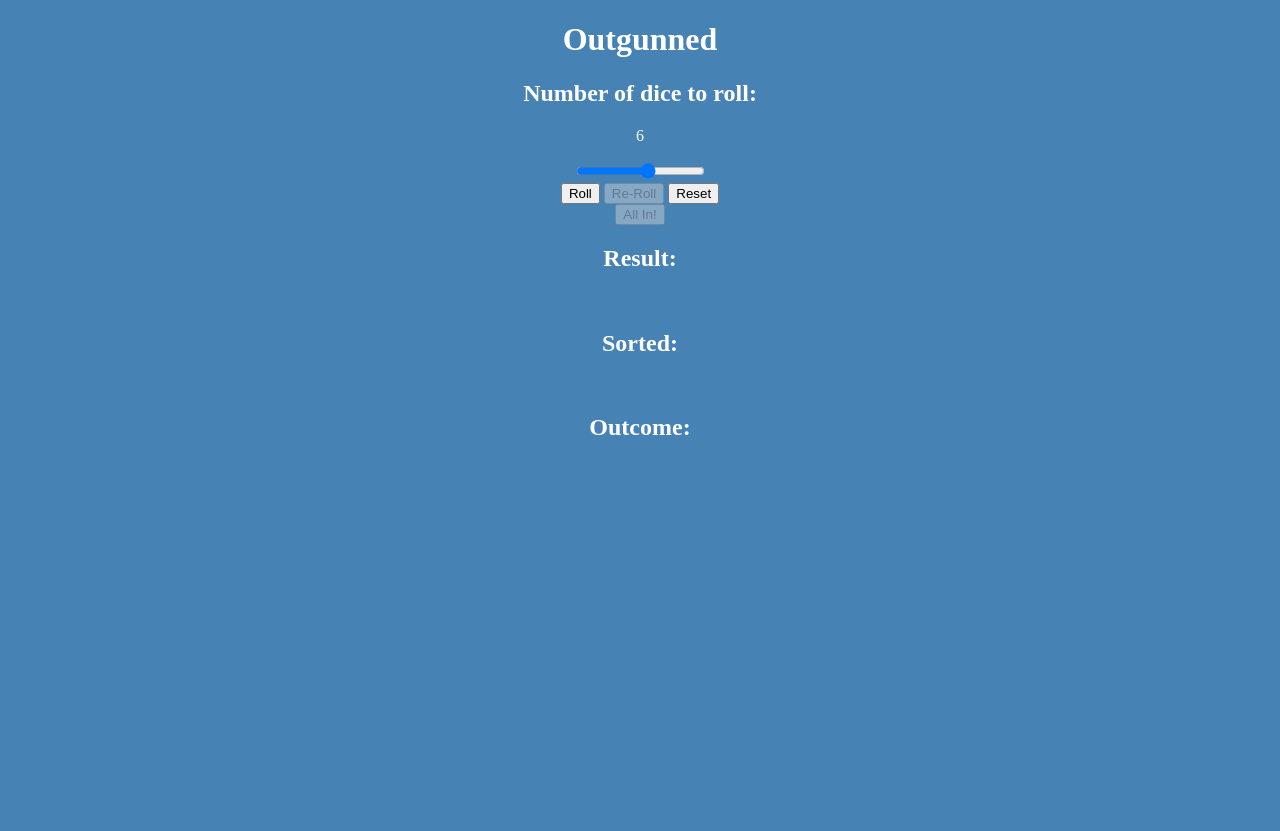
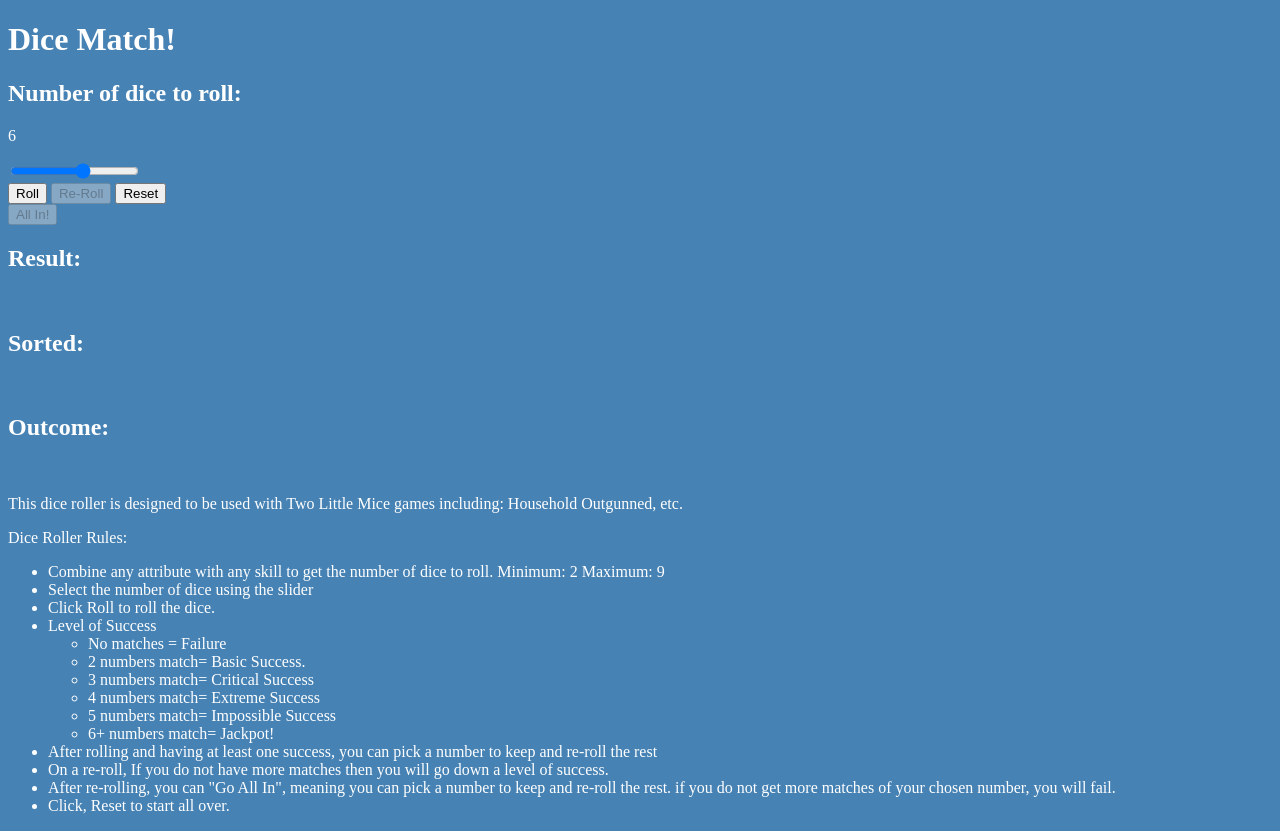
Before and after one commit to QCLectic/OutgunnedJackpot, a website: page index.html in a window 1280 px wide. Before the commit the page ends 800 px from the top, so only its background shows below. Drawn offline with Linux system fonts and the light colour scheme.

Commit message:
added rules

```diff
--- a/index.html
+++ b/index.html
@@ -8,7 +8,7 @@
     <script defer src="scripts/main.js"></script>
   </head>
   <body>
-    <h1>Outgunned</h1>
+    <h1>Dice Match!</h1>
     <h2>Number of dice to roll:</h2>
     <p id="diceNum">6</p>
     <input
@@ -35,5 +35,34 @@
     <div id="sortedDice"><br /></div>
     <h2>Outcome:</h2>
     <div id="outcome"><br /></div>
+    <p>
+      This dice roller is designed to be used with Two Little Mice games
+      including: Household Outgunned, etc.
+    </p>
+    <p>Dice Roller Rules:</p>
+    <ul>
+      <li>
+        Combine any attribute with any skill to get the number of dice to roll.
+        Minimum: 2 Maximum: 9
+      </li>
+      <li>Select the number of dice using the slider</li>
+      <li>Click Roll to roll the dice.</li>
+      <li>
+        Level of Success
+        <ul>
+          <li>No matches = Failure</li>
+          <li>2 numbers match= Basic Success.</li>
+          <li>3 numbers match= Critical Success</li>
+          <li>4 numbers match= Extreme Success</li>
+          <li>5 numbers match= Impossible Success</li>
+          <li>6+ numbers match= Jackpot!</li>
+        </ul>
+      </li>
+      <li>After rolling and having at least one success, you can pick a number to keep and re-roll the rest</li>
+      <li>On a re-roll, If you do not have more matches then you will go down a level of success.</li>
+      <li>After re-rolling, you can "Go All In", meaning you can pick a number to keep and re-roll the rest. if you do not get more matches of your chosen number, you will fail.</li>
+      <li>Click, Reset to start all over.</li>
+    </ul>
+    <p></p>
   </body>
 </html>
--- a/main.css
+++ b/main.css
@@ -1,5 +1,5 @@
 body{
     background-color: steelblue;
     color:white;
-    text-align: center;
+
 }
```
